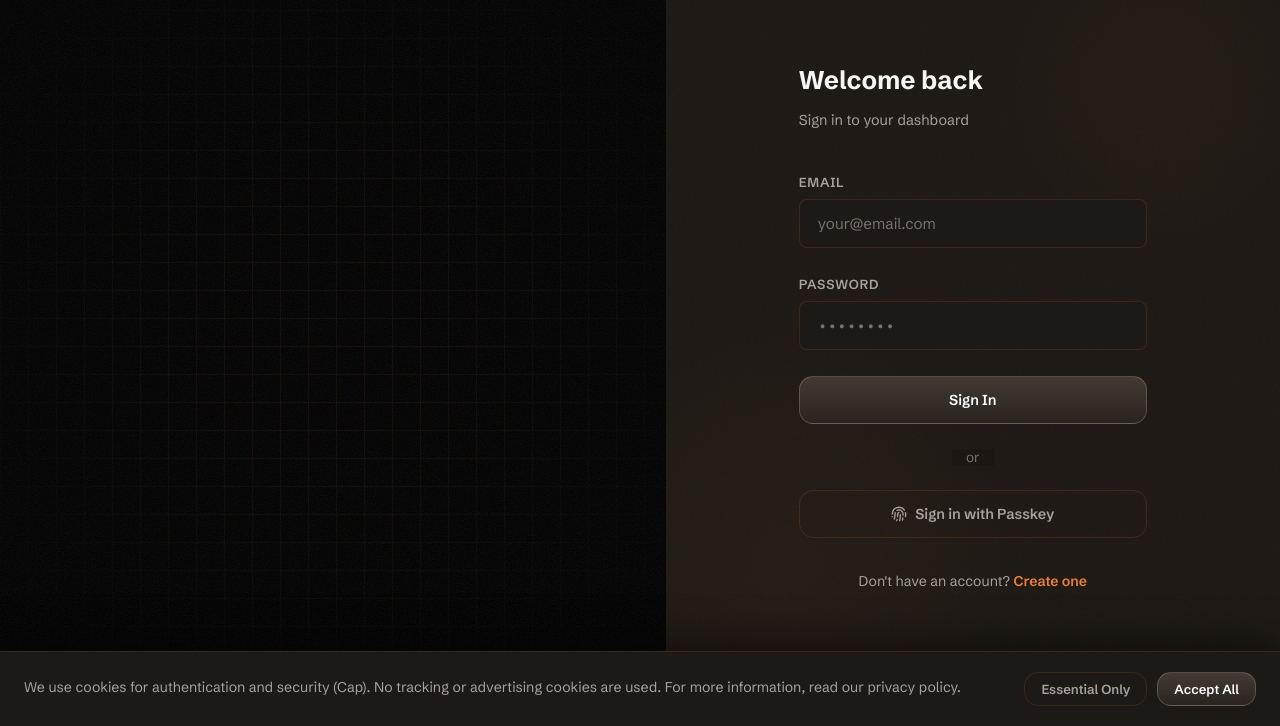
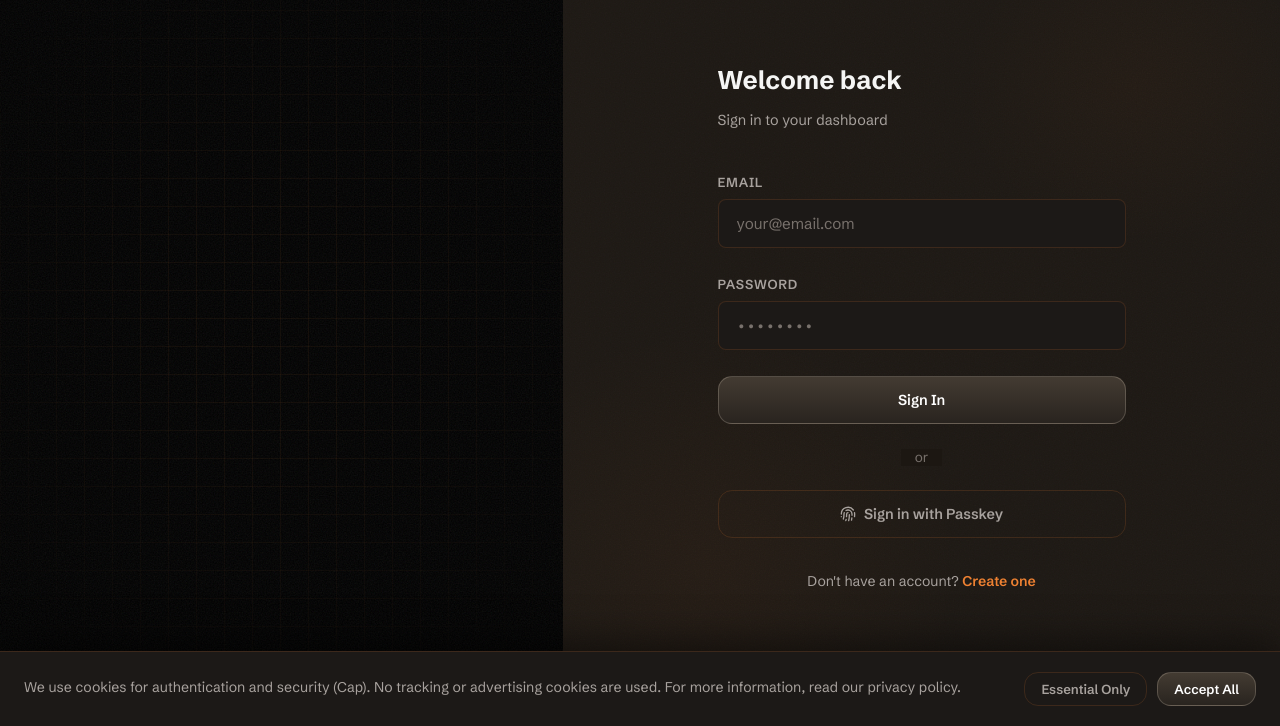
Before and after one commit to ZeroHost-Code/dashboard, a website: page public/index.html in a window 1280 px wide. Shown: the part 74-800 px from the top of the page. Drawn offline with nearby package versions, Linux system fonts and the light colour scheme; no server answers; a script that the page names is missing.

Commit message:
style: widen login right panel to 56% and card to 520px

```diff
--- a/public/css/style.css
+++ b/public/css/style.css
@@ -98,7 +98,7 @@ a:hover { color: var(--accent-1); }
 }
 
 .login-left {
-  width: 52%;
+  width: 44%;
   display: flex;
   align-items: center;
   justify-content: center;
@@ -157,7 +157,7 @@ a:hover { color: var(--accent-1); }
 }
 
 .login-right {
-  width: 48%;
+  width: 56%;
   display: flex;
   align-items: center;
   justify-content: center;
@@ -190,7 +190,7 @@ a:hover { color: var(--accent-1); }
   position: relative;
   z-index: 1;
   width: 100%;
-  max-width: 460px;
+  max-width: 520px;
   padding: 48px 56px;
 }
 
@@ -226,7 +226,7 @@ a:hover { color: var(--accent-1); }
   }
 
   .login-card {
-    max-width: 460px;
+    max-width: 560px;
     padding: 40px 32px;
   }
 }
```
